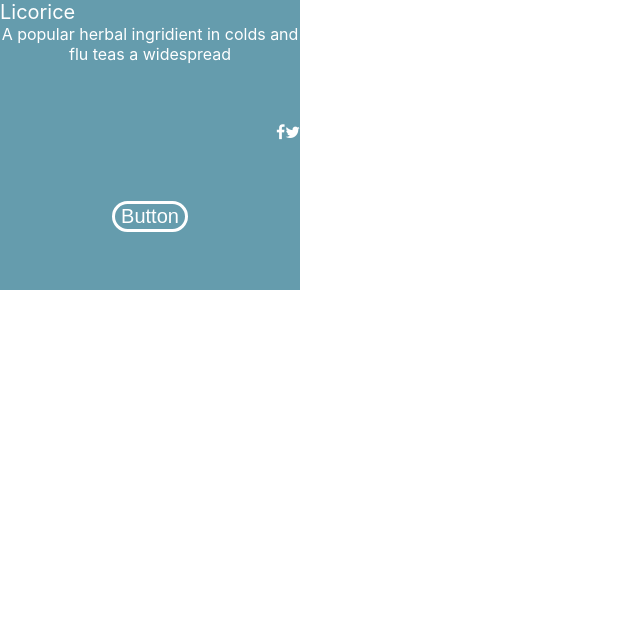
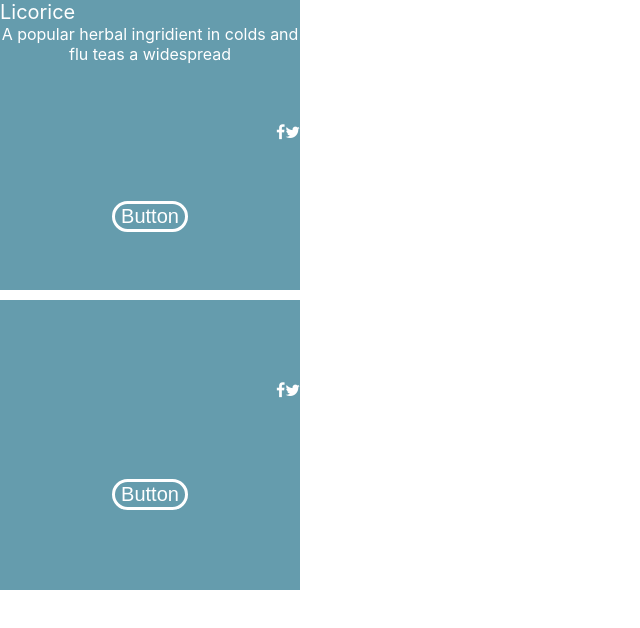
Before and after one commit to nirnaor/infoelements, a React (Create React App) app: page / in a window 1280 px wide. Shown: the top 628 px of the page, without its empty margins (0-640 px from the left). Built offline with nearby package versions, Linux system fonts and the light colour scheme.

Commit message:
Rendering two masterInfos.

```diff
--- a/src/App.css
+++ b/src/App.css
@@ -1,4 +1,5 @@
 .parent {
+  margin-bottom: 10px;
   background: rgb(101,	156,	173);
   height: 290px;
   width: 300px;
--- a/src/App.js
+++ b/src/App.js
@@ -1,6 +1,5 @@
 import './App.css';
 import config from './config'
-console.log(config)
 
 function Section(props) {
   return (
@@ -11,11 +10,9 @@ function Section(props) {
 }
 
 function InfoTitle(props) {
-  const data = config.internal[props.pathForData]
-  console.log(data)
   return (
         <div className="title">
-          {data.text}
+          {props.text}
         </div>
   )
 }
@@ -47,33 +44,44 @@ function InfoCustomButton() {
   )
 }
 
-function createSection(orderList) {
+function createSection(orderList, masterInfoConfig) {
   const CompsMap = {
     Title: {CompClass: InfoTitle, pathForData: 'titleParams'},
     Description: {CompClass: InfoDescription, pathForData: 'descriptionParams'},
     Icons: {CompClass: InfoIcons, pathForData: 'iconsParams'},
     CustomButton: {CompClass: InfoCustomButton, pathForData: 'buttonParams'}
   }
-  const InfoComponents = orderList.map(x => CompsMap[x])
-  return InfoComponents.map(x => (<x.CompClass pathForData={x.pathForData} />))
+  return orderList
+    .map(x => CompsMap[x])
+    .map(x => (<x.CompClass key={x.pathForData}  {...masterInfoConfig[x.pathForData]} />))
 }
 
-function createRealSection(sectionName) {
-  const orderList = config.internal.order[sectionName]
-  const rendererComps = createSection(orderList)
+function createRealSection(sectionName, masterInfoConfig) {
+  const orderList = masterInfoConfig.order[sectionName]
+  const rendererComps = createSection(orderList, masterInfoConfig)
   return (
-      <Section position={sectionName}>
+      <Section key={sectionName} position={sectionName}>
         {rendererComps}
       </Section>
   )
 }
-function App() {
-  const sections = ['top', 'middle', 'bottom'].map(createRealSection)
+
+function createMasterInfo(masterInfoName) {
+  const masterInfoConfig = config[masterInfoName]
+  const sections =  ['top', 'middle', 'bottom'].map(x => createRealSection(x, masterInfoConfig))
   return (
-    <div className="parent">
+    <div key={masterInfoName} className="parent">
       {sections}
     </div>
   );
 }
+function App() {
+  const masterInfos = ['internal', 'external'].map(createMasterInfo)
+  return (
+    <div>
+      {masterInfos}
+    </div>
+  )
+}
 
 export default App;
--- a/src/config.js
+++ b/src/config.js
@@ -36,7 +36,7 @@ const config = {
   external: {
     order: {
       top: [],
-      middle: [],
+      middle: ['Icons'],
       bottom: ['CustomButton']
     },
     enabled: {
```
